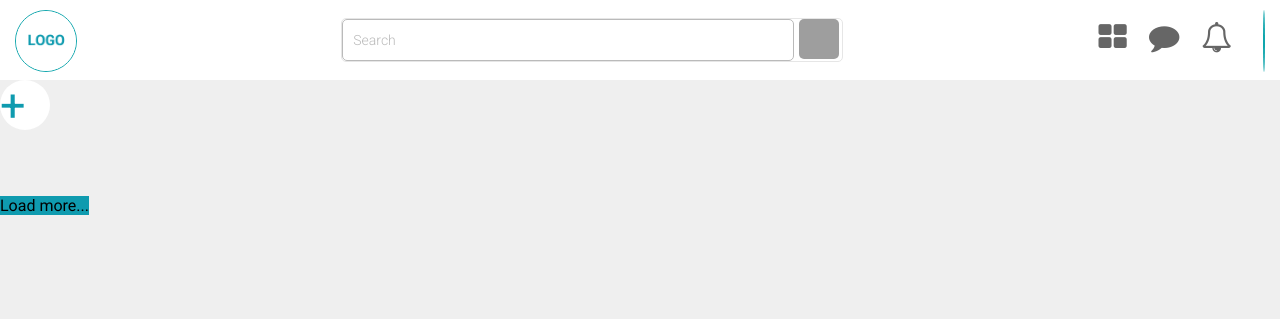
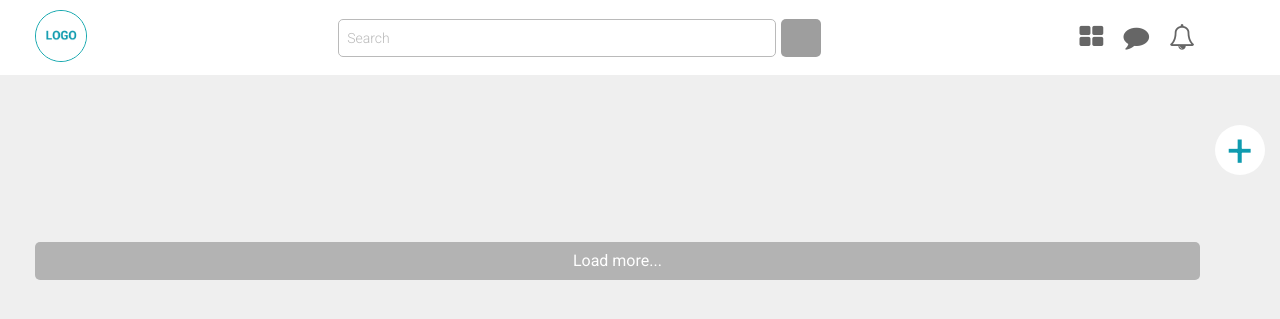
Before and after one commit to chiarafaes/PHP_project_CF_LG_AH, a PHP site: page /home.php in a window 1280 px wide. Shown: the top 319 px of the page. Run offline with PHP 8.4, Linux system fonts and the light colour scheme; the visitor is signed in with stand-in values (Sample User, id 1); grey boxes labelled with a size stand in for pictures from a placeholder-image service; data that the repository does not hold is empty; some libraries are stand-ins or nearby versions; grey boxes are pictures that could not be loaded.

Commit message:
masonry grid + aanpassingen homepage

```diff
--- a/css/default.css
+++ b/css/default.css
@@ -21,30 +21,35 @@ body{
 
 header{
     width: 100%;
-}
-header{
-    height: 80px;
+    height: 75px;
     background-color: white;
     display: flex;
     flex-direction: row;
 }
 
 .avatar a img{
-    height: 60px;
+    height: 50px;
     border-radius: 100%;
     margin: 10px 15px 0px 15px;
     float: left;
+    border:none;
 }
 
-header img{
-    height: 40px;
+header .logo img{
+    height: 50px;
     border-radius: 100%;
-    margin: 20px 15px 20px 15px;
+    margin-left: 35px;
     float: left;
 }
 
+.iconen, .avatar{
+    margin-right: 20px;
+}
+
+
 .search{
     margin: auto;
+    border:none;
 
 }
 
@@ -55,12 +60,12 @@ header img{
     border-radius: 5px;
     color: #7F7F7F;
     float: left;
-    font: 12px;
+    font-size: 12px;
     height: 20px;
     margin: 0;
-    padding: 10px;
+    padding: 8px;
     transition: background 0.3s ease-in-out 0s;
-    width: 430px;
+    width: 420px;
 }
 
 #searching input[type=text]{
@@ -73,7 +78,7 @@ header img{
     background: url("../img/search.png") no-repeat scroll center center #0f9baf;
     cursor: pointer;
     border-radius: 5px;
-    height: 40px;
+    height: 38px;
     text-indent: -99999px;
     width: 40px;
     border: 0px solid #fff;
@@ -87,13 +92,13 @@ header img{
 .functions{
     display: flex;
     flex-direction: row;
-    height: 50px;
+    height: 40px;
     margin: auto;
 }
 .icon{
     padding: 0.2em;
-    height: 60px;
-    font-size: 1.9rem;
+    height: 40px;
+    font-size: 1.6rem;
     margin-right: 10px;
 
 }
--- a/css/home.css
+++ b/css/home.css
@@ -1,10 +1,25 @@
+main {
+    float:left;
+    width: 95%;
+    position: relative;
+
+}
+
+#right{
+    float:right;
+    width: 5%;
+    margin-top: 50px;
+    margin-right: 15px;
+
+}
 
 .main_container {
     margin: 1em 0;
     padding: 0;
-    -moz-column-gap: 1em;
-    -webkit-column-gap: 1em;
-    column-gap: 1em;
+    -moz-column-gap: 1.2em;
+    -webkit-column-gap: 1.2em;
+    column-gap: 1.2em;
+
 }
 
 @media only screen and (min-width: 400px) {
@@ -13,6 +28,7 @@
         -webkit-column-count: 2;
         column-count: 2;
     }
+
 }
 
 @media only screen and (min-width: 700px) {
@@ -21,6 +37,7 @@
         -webkit-column-count: 3;
         column-count: 3;
     }
+
 }
 
 @media only screen and (min-width: 900px) {
@@ -29,6 +46,7 @@
         -webkit-column-count: 4;
         column-count: 4;
     }
+
 }
 
 @media only screen and (min-width: 1100px) {
@@ -73,6 +91,12 @@
     font-size: 45px;
     color: #0F9BAF;
     font-weight: 400;
+    margin-left: 12px;
+
+}
+
+#right.additem a:hover{
+    color:#0A6970;
 
 }
 
@@ -206,10 +230,6 @@ a.btn.send {
     color: white;
 }
 
-
-
-
-
 .pin .buttons {
     left: 15px;
     position: absolute;
@@ -240,66 +260,90 @@ a.btn.send {
 
 }
 .pin .description {
-    margin: 10px 5px;
     margin-left: 15px;
-    font-size: 14px;
+    font-size: 13px;
     color: #666666;
     font-weight: 700;
-    overflow: hidden;
+    float:left;
+    width: 45%;
+    margin-top: 10px;
     word-wrap: break-word;
+    line-height: 18px;
 }
-.pin .info {
+.pin .likes {
     color: #8C7E7E;
+    float:right;
+    width: 45%;
     line-height: 1.35em;
-    margin: 0 0 0.8em;
-    overflow: hidden;
+    margin-top: 10px;
 }
-.pin .info span {
-    float: right;
-    margin-right: 10px;
+
+.pin .likes span {
+    text-align: right;
+    margin-left: 80px;
 }
 
 .user_info{
+    margin-left: 15px;
+    clear:both;
+    padding-top: 25px;
+    width: 100px;
+}
+
+.user_info img{
     float:left;
-    margin-left: 60px;
-    margin-top: 10px;
-
+    width: 45%;
+    width: 35px;
+    height: 35px;
+    border-radius: 100%;
+    border: 1px solid #c4c4c4;
 }
 .user_info p{
     font-size: 12px;
     font-weight: 700;
     color: #666666;
+    float:right;
+    width: 45%;
+    margin-top: 5px;
 }
 
 .user_info p.categorie{
     font-size: 12px;
     font-weight: 400;
     color: #B3B3B3;
-    margin-right: 8px;
     margin-top: 4px;
-    margin-bottom: 10px;
+    margin-bottom: 25px;
 }
 
 hr{
     border: 0;
     height: 1px;
     background: #B3B3B3;
+    margin-top: 50px;
     margin-left: 15px;
     margin-right: 15px;
+
 }
 
 #loadmore {
-    width: 100%;
+    width: 91%;
     display: block;
     position: relative;
-
+    margin-left: 35px;
+    margin-bottom: 20px;
+    clear:both;
 }
 
 #loadmore a{
     text-decoration: none;
     text-align: center;
-    color: black;
-    background-color: #0F9BAF;
+    color: white;
+    background-color: #b3b3b3;
+    width: 100%;
+    display: block;
+    padding-top: 10px;
+    padding-bottom: 10px;
+    border-radius: 5px;
 
 }
 
@@ -307,7 +351,7 @@ hr{
     text-decoration: none;
     text-align: center;
     color: black;
-    background-color: #0A6970;
+    color: #666666;
 
 }
 
@@ -358,7 +402,7 @@ hr{
     text-align: center;
     text-decoration: none;
     display: inline-block;
-    font-size: 14px;
+    font-size: 12px;
     width: 170px;
     border-radius: 5px;
 
--- a/home.php
+++ b/home.php
@@ -16,7 +16,7 @@ if(!empty($_POST['search'])){
 } else {
     // Als er niet gezocht wordt, dan alle posts inladen
     try{
-        $renderedPosts = Post::getPosts(5, 0);
+        $renderedPosts = Post::getPosts(10, 0);
         $likedPosts = Post::getPostsLikedByUser($_SESSION['email']);
     } catch (PDOException $e){
         $error = $e->getMessage();
@@ -130,7 +130,7 @@ if(!empty($_POST['search'])){
                     </a>
                 </div>
                 <p class="description"><?php echo $post['title']; ?></p>
-                <p class="info"><span>0</span></p>
+                <p class="likes"><span>0</span></p>
                 <hr>
                 <div class="user_info">
                     <img src="#" alt="#">
@@ -153,6 +153,30 @@ if(!empty($_POST['search'])){
 
 <script src="js/popup.js"></script>
 
+<script>
+    $(function() {
+
+        var $sidebar   = $("#right"),
+            $window    = $(window),
+            offset     = $sidebar.offset(),
+            topPadding = 60;
+
+        $window.scroll(function() {
+            if ($window.scrollTop() > offset.top) {
+                $sidebar.stop().animate({
+                    marginTop: $window.scrollTop() - offset.top + topPadding
+                });
+            } else {
+                $sidebar.stop().animate({
+                    marginTop: 50
+                });
+            }
+        });
+
+    });
+
+</script>
+
 
 </body>
 </html>
```
